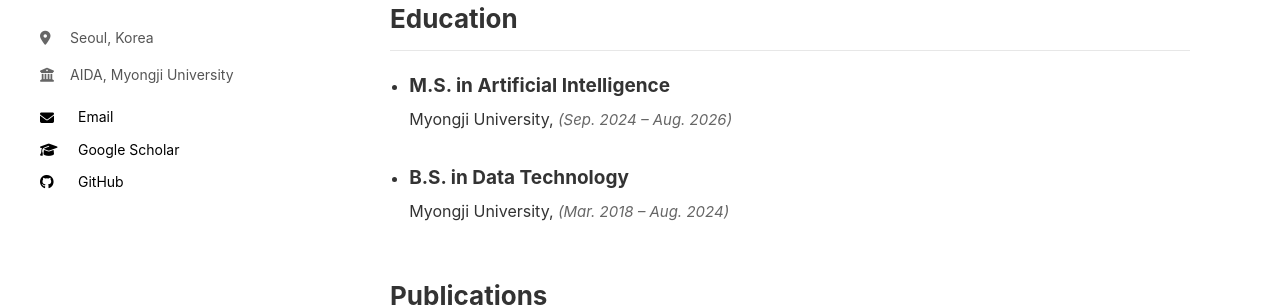
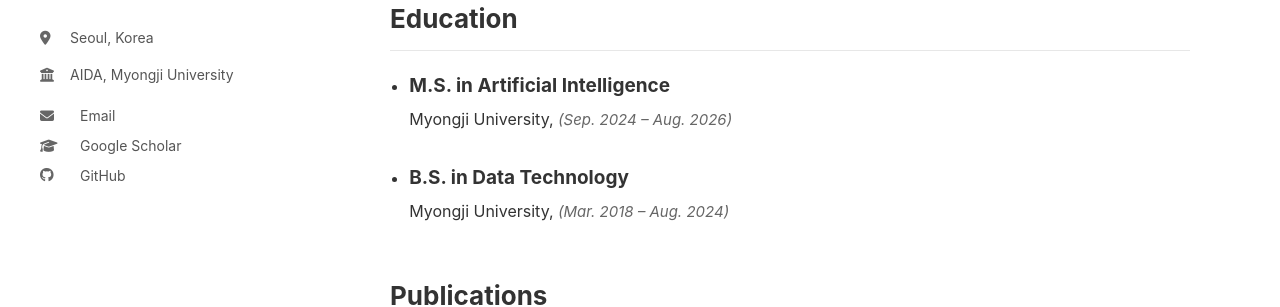
Before and after one commit to janghyunnoh/janghyunnoh.github.io, a Jekyll site: the page built from index.md, in a window 1280 px wide. Shown: the part 360-667 px from the top of the page. Built offline with Jekyll 4.4.1, drawn with Linux system fonts in a browser that asks for light colours.

Commit message:
Standardize sidebar contact link styling for consistent spacing and color

```diff
--- a/assets/css/profile.css
+++ b/assets/css/profile.css
@@ -73,27 +73,25 @@ body {
 .link-item {
     display: flex;
     align-items: center;
-    color: #000000;
+    color: #555;
     text-decoration: none;
     margin-bottom: 10px;
     font-size: 14px;
+    line-height: 1.4;
     transition: color 0.2s;
     gap: 10px;
 }
 
 .link-item:hover {
-    color: #333333;
+    color: #333;
     text-decoration: none;
 }
 
 .link-item i {
-    width: auto;
-    min-width: 20px;
-}
-
-.link-item i {
     width: 20px;
-    margin-right: 8px;
+    margin-right: 10px;
+    color: #666;
+    flex-shrink: 0;
 }
 
 /* LinkedIn icon color */
```
